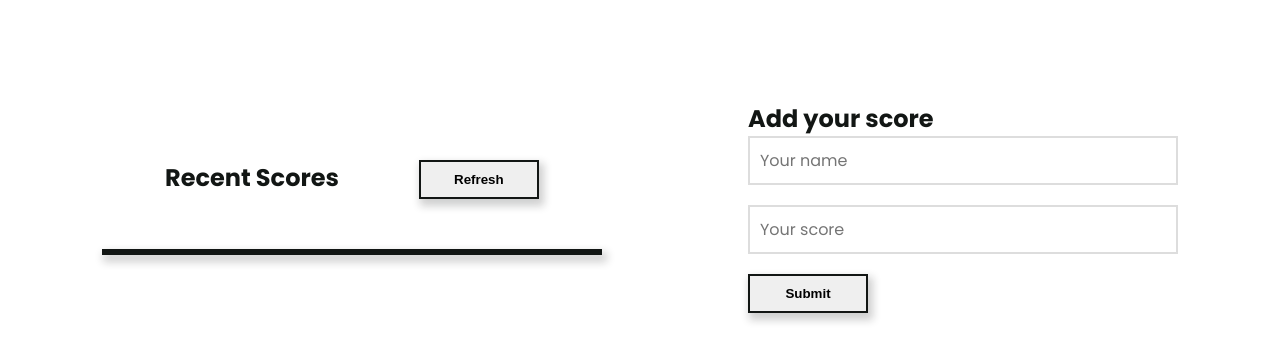
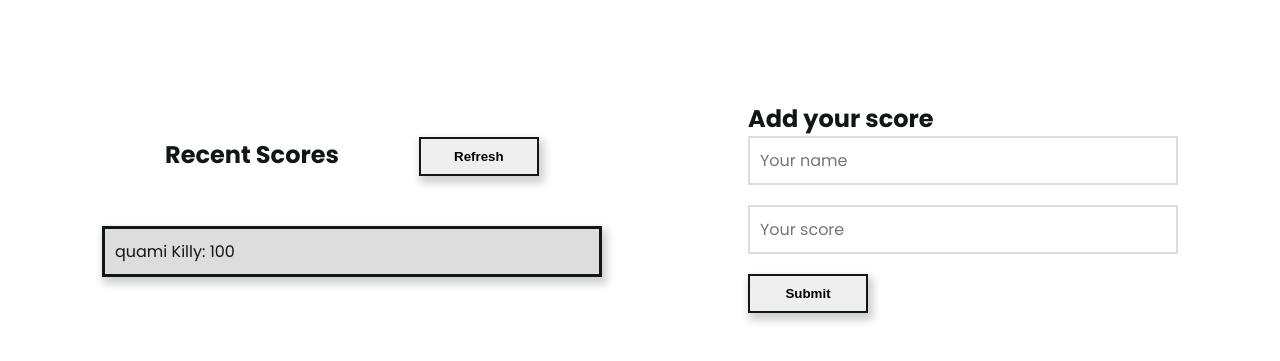
Before and after one commit to killy10o10/Leaderboard, a plain HTML site: page index.html in a window 1280 px wide. Shown: the part 119-480 px from the top of the page. Drawn offline with Linux system fonts and the light colour scheme; no server answers.

```diff
--- a/index.html
+++ b/index.html
@@ -20,6 +20,7 @@
                 </div>
                 <ul class="score-list">
                  <!-- Score List Goes Here -->
+                 <li>quami Killy: 100</li>
                 </ul>
             </section>
             <!-- Add Scores Section -->
```
